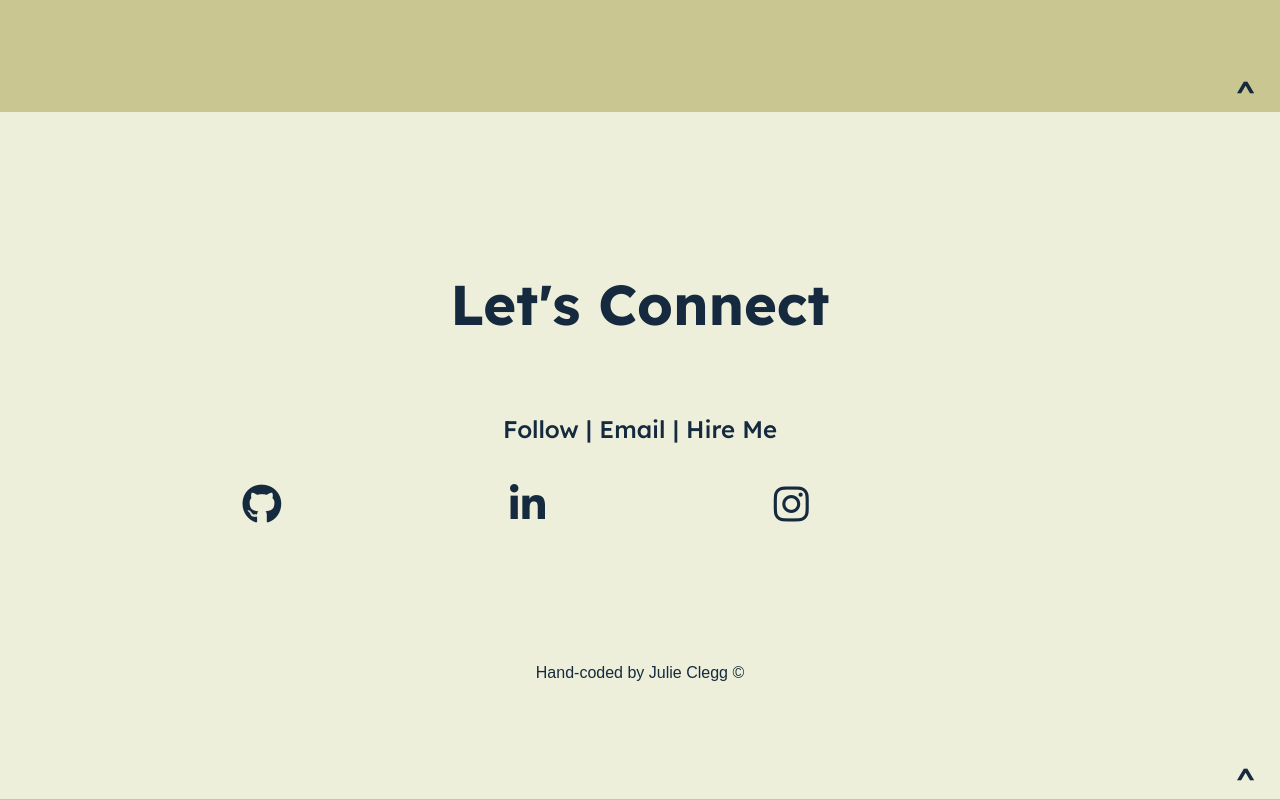
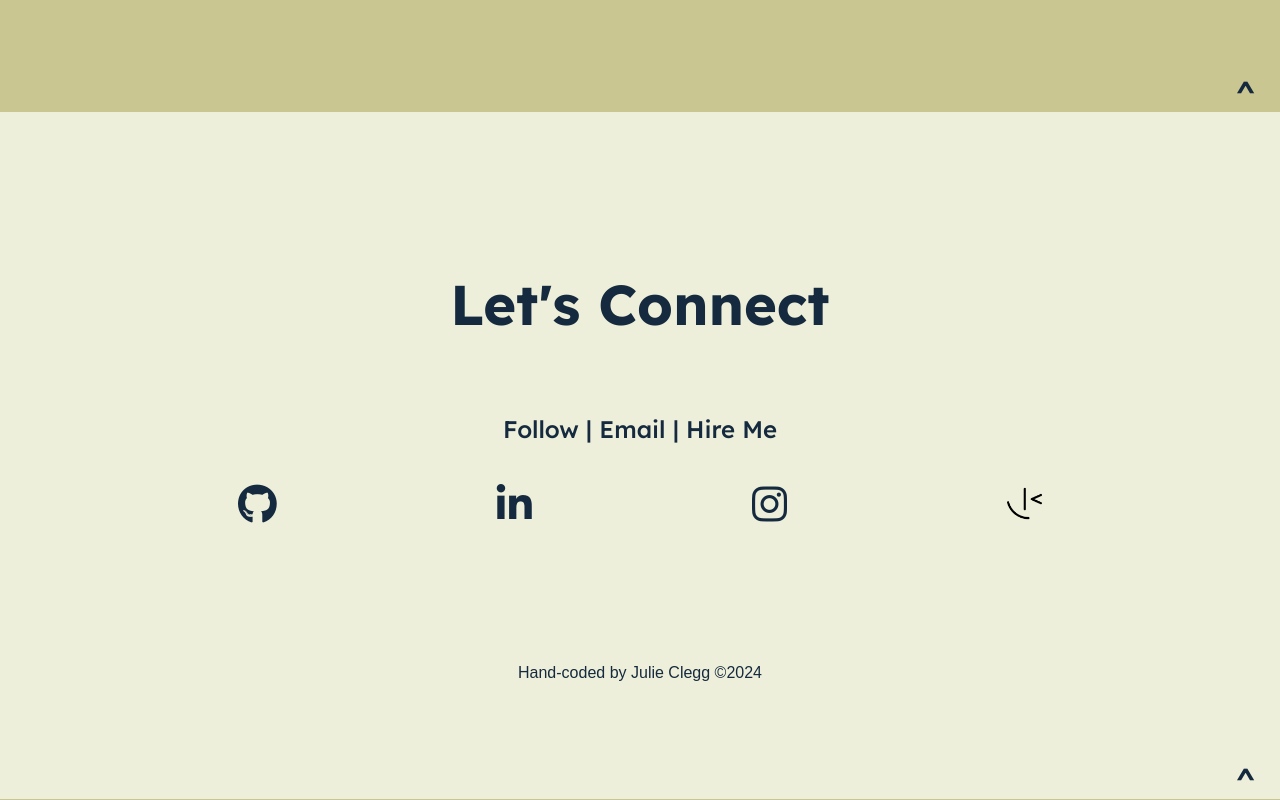
Before and after one commit to jclegg31/portfolio, a website built with Parcel: page index.html in a window 1280 px wide. Shown: the part 4115-4915 px from the top of the page. Built offline with nearby package versions, Linux system fonts and the light colour scheme; a web font is replaced by a local one.

Commit message:
updates to links

```diff
--- a/css/main.css
+++ b/css/main.css
@@ -382,7 +382,8 @@ footer {
   color: #152a3e;
 }
 
-.footer-wrapper p {
+.footer-wrapper p,
+#year {
   text-align: center;
   margin: 60px 0;
   font-family: "Lekton", sans-serif;
--- a/index.html
+++ b/index.html
@@ -233,7 +233,8 @@
                   class="fa-brands fa-instagram"></i></a>
             </li>
             <li>
-              <a href="https://www.frontendmentor.io/profile/jclegg31" target="_blank" src="./img/Frontend-Mentor-Icon.png"></a>
+              <a href="https://www.frontendmentor.io/profile/jclegg31" target="_blank"><img
+                  src="./img/Frontend-Mentor-Icon.png" width="35" height="35"></a>
             </li>
           </ul>
 
@@ -256,7 +257,7 @@
 
   <!-- Google Analytics: change UA-XXXXX-Y to be your site's ID. -->
   <script>
-    window.ga = function () { ga.q.push(arguments) }; ga.q = []; ga.l = +new Date;
+    window.ga = function () { ga.q.push(arguments) }; ga.q = []; ga.l = +new Date
     ga('create', 'UA-XXXXX-Y', 'auto'); ga('set', 'anonymizeIp', true); ga('set', 'transport', 'beacon'); ga('send', 'pageview')
   </script>
   <script src="https://www.google-analytics.com/analytics.js" async></script>
--- a/js/main.js
+++ b/js/main.js
@@ -1 +1,2 @@
-document.getElementById("year").innerHTML = date.getFullYear();
+//document.getElementById("year").innerHTML = date.getFullYear();
+document.getElementById("year").innerHTML = new Date().getFullYear();
```
